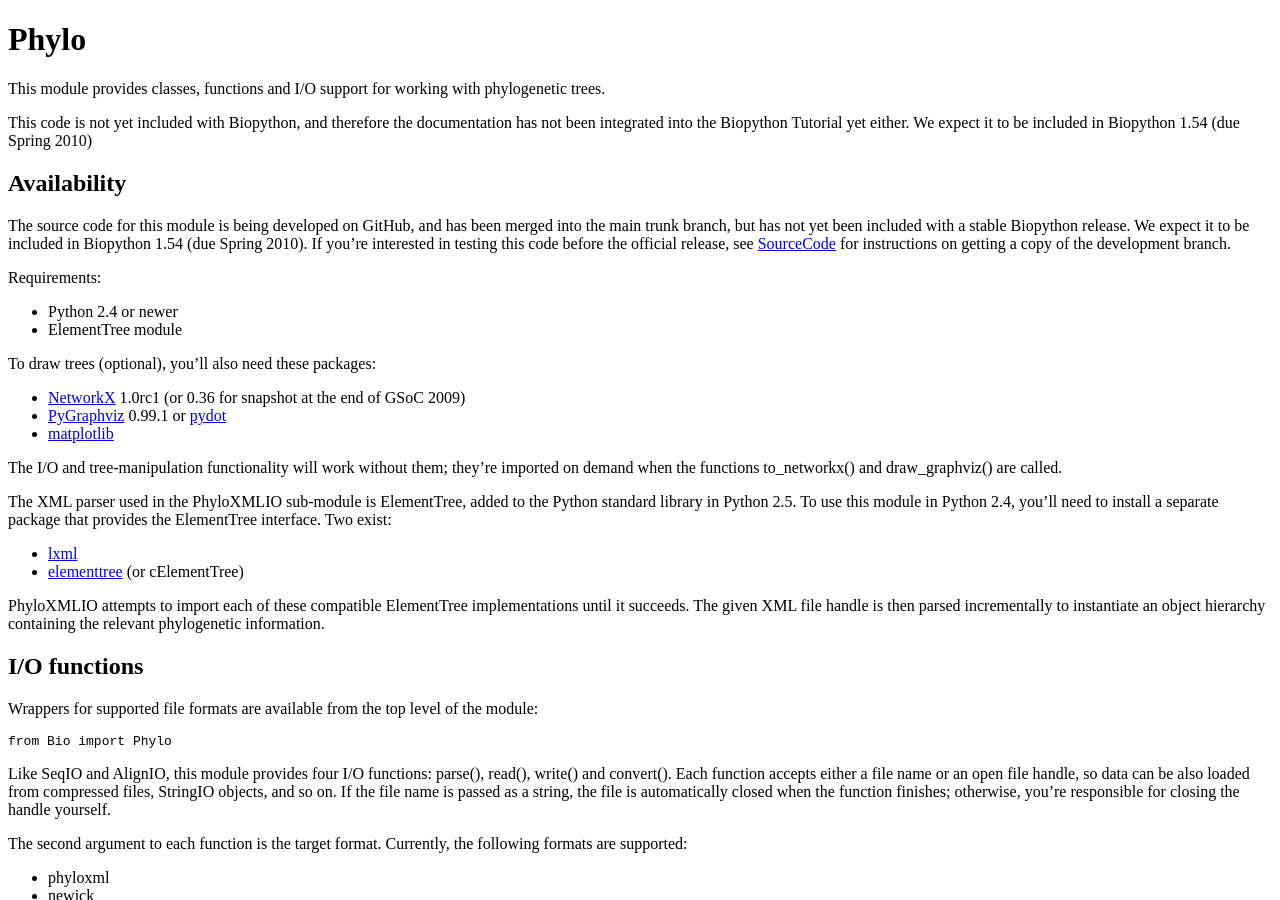
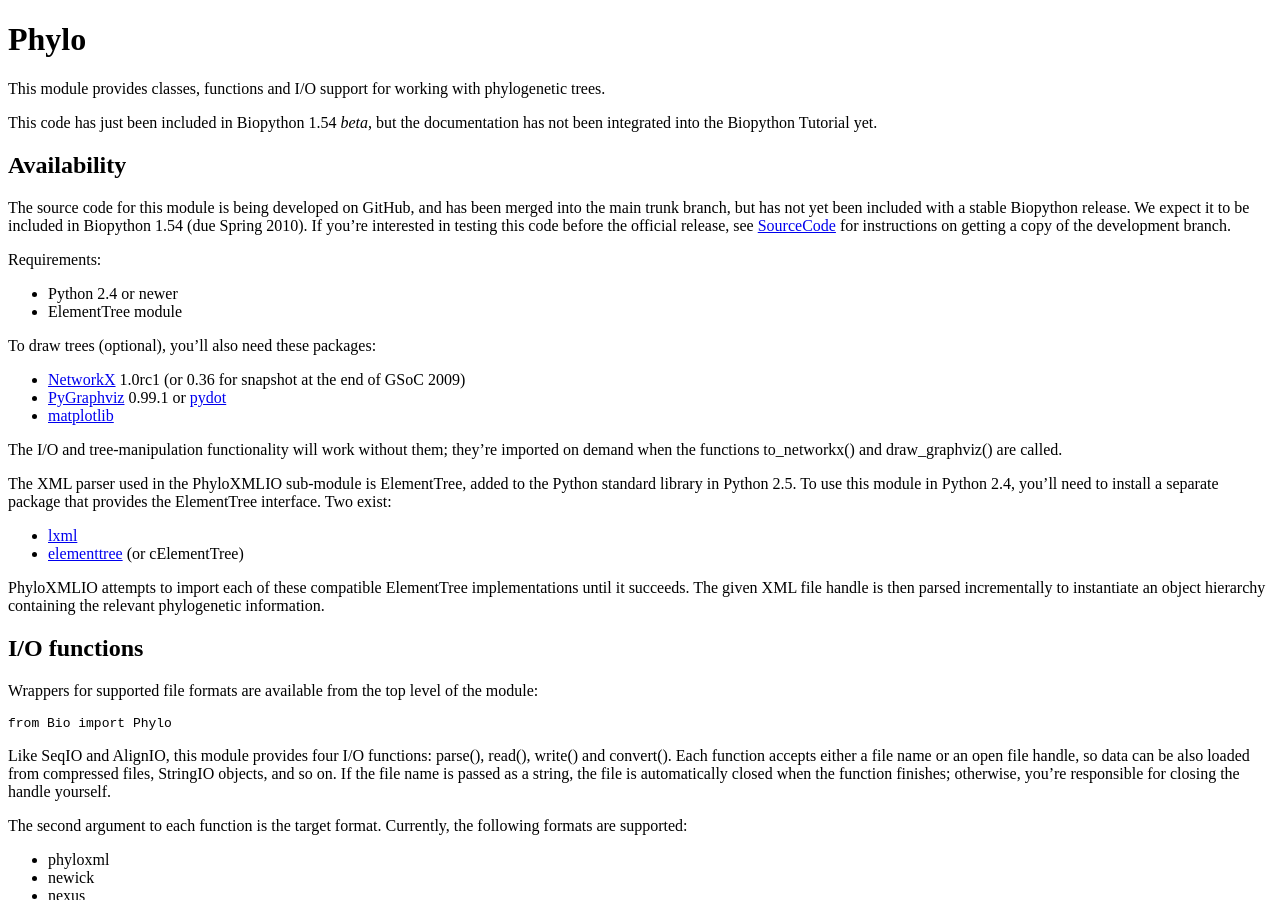
Before and after one commit to biopython/biopython.github.io, a Jekyll site: the page built from wiki/Phylo.md, in a window 1280 px wide and 900 px high. Built offline with Jekyll 4.4.1, drawn with Linux system fonts in a browser that asks for light colours.

Commit message:
Change to wiki page

```diff
--- a/wiki/Phylo.md
+++ b/wiki/Phylo.md
@@ -9,9 +9,8 @@ tags:
 This module provides classes, functions and I/O support for working with
 phylogenetic trees.
 
-This code is not yet included with Biopython, and therefore the
-documentation has not been integrated into the Biopython Tutorial yet
-either. We expect it to be included in Biopython 1.54 (due Spring 2010)
+This code has just been included in Biopython 1.54 *beta*, but the
+documentation has not been integrated into the Biopython Tutorial yet.
 
 Availability
 ------------
```
Also changed, not shown: 1 other file.
